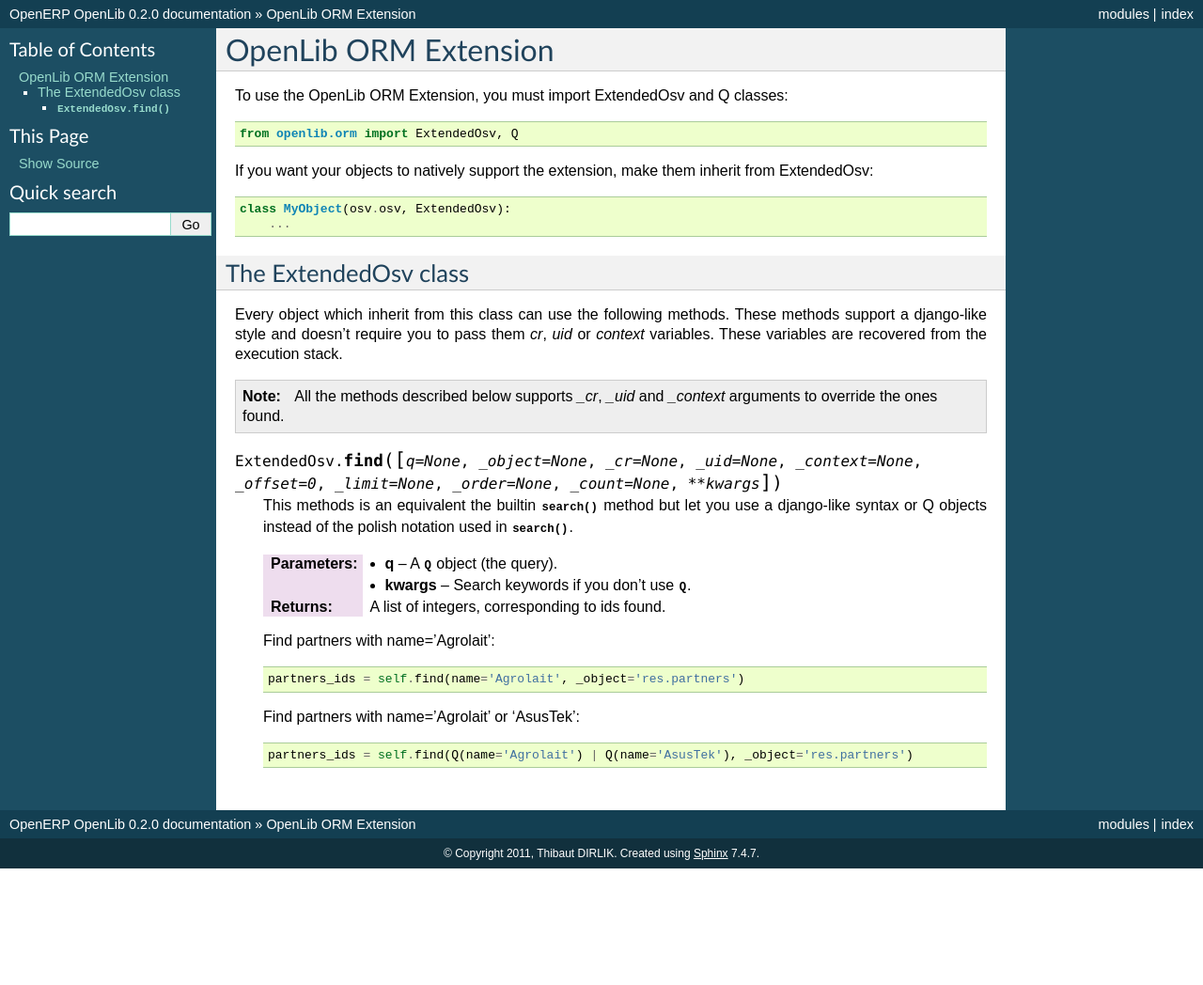
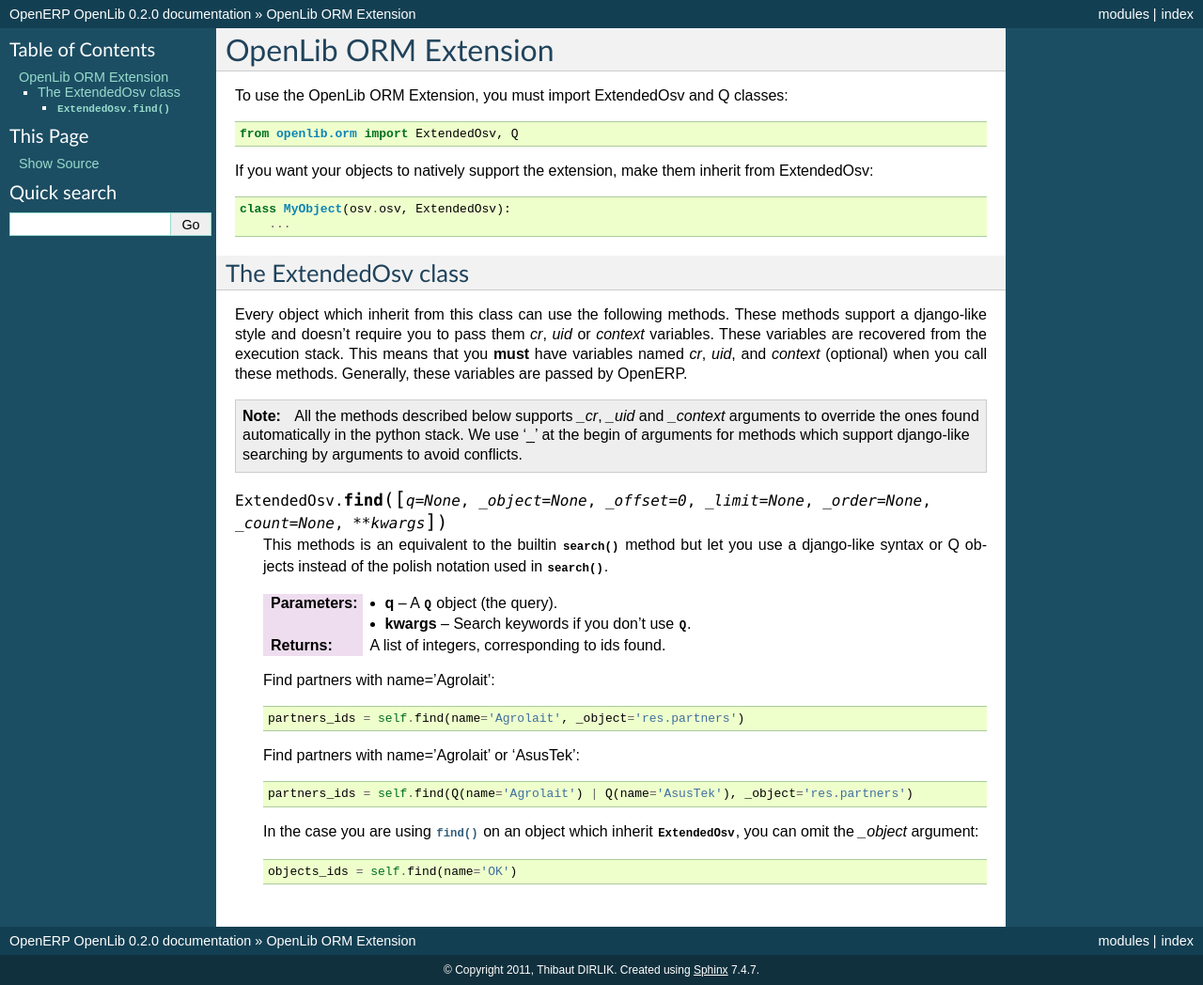
Before and after one commit to WE2BS/openerp-openlib, a Sphinx documentation site: the page built from docs/orm.rst, in a window 1280 px wide. Shown: the whole page at 94% size. Built offline with Sphinx 7.4.7, drawn with Linux system fonts in a browser that asks for light colours; before the commit the page ends 924 px from its top, so only the background shows below that.

Commit message:
Finished find() documentation.

```diff
--- a/docs/orm.rst
+++ b/docs/orm.rst
@@ -21,17 +21,18 @@
 
 Every object which inherit from this class can use the following methods. These methods support a django-like style
 and doesn't require you to pass them  *cr*, *uid* or *context* variables. These variables are recovered from the
-execution stack.
+execution stack. This means that you **must** have variables named *cr*, *uid*, and *context* (optional) when
+you call these methods. Generally, these variables are passed by OpenERP.
 
 .. note::
 
-    All the methods described below supports *_cr*, *_uid* and *_context* arguments to override the ones found.
+    All the methods described below supports *_cr*, *_uid* and *_context* arguments to override the ones found
+    automatically in the python stack. We use '_' at the begin of arguments for methods which support django-like
+    searching by arguments to avoid conflicts.
 
+.. method:: ExtendedOsv.find([q=None, _object=None, _offset=0, _limit=None, _order=None, _count=None,  **kwargs])
 
-.. method:: ExtendedOsv.find([q=None, _object=None, _cr=None, _uid=None, \
-    _context=None, _offset=0, _limit=None, _order=None, _count=None,  **kwargs])
-
-    This methods is an equivalent the builtin :meth:`search` method but let you use a django-like syntax or
+    This methods is an equivalent to the builtin :meth:`search` method but let you use a django-like syntax or
     Q objects instead of the polish notation used in :meth:`search`.
 
     :param q: A :class:`Q` object (the query).
@@ -45,3 +46,8 @@
     Find partners with name='Agrolait' or 'AsusTek': ::
 
         partners_ids = self.find(Q(name='Agrolait') | Q(name='AsusTek'), _object='res.partners')
+
+    In the case you are using :meth:`find` on an object which inherit :class:`ExtendedOsv`, you can omit the *_object*
+    argument: ::
+
+        objects_ids = self.find(name='OK')
```
